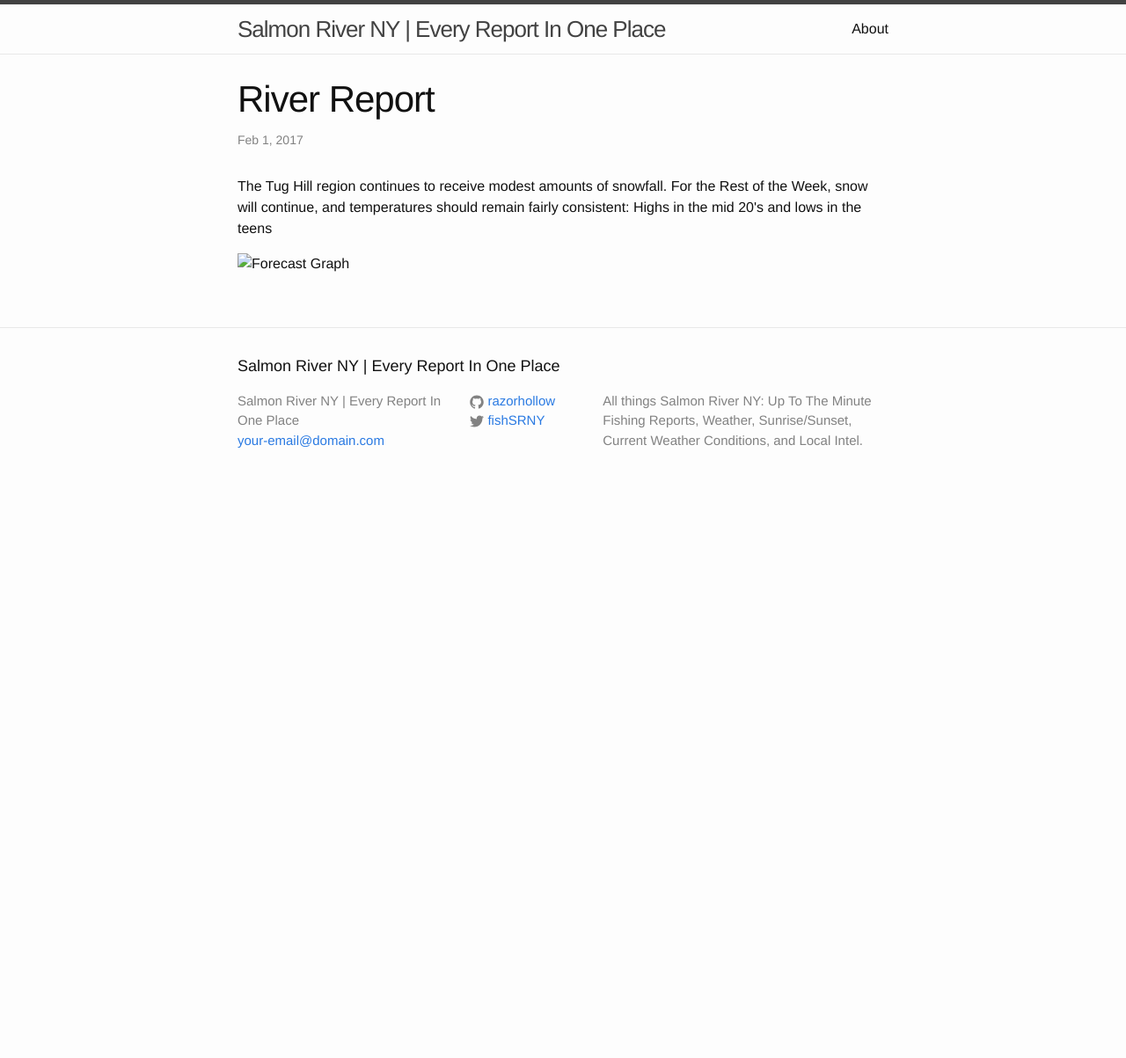
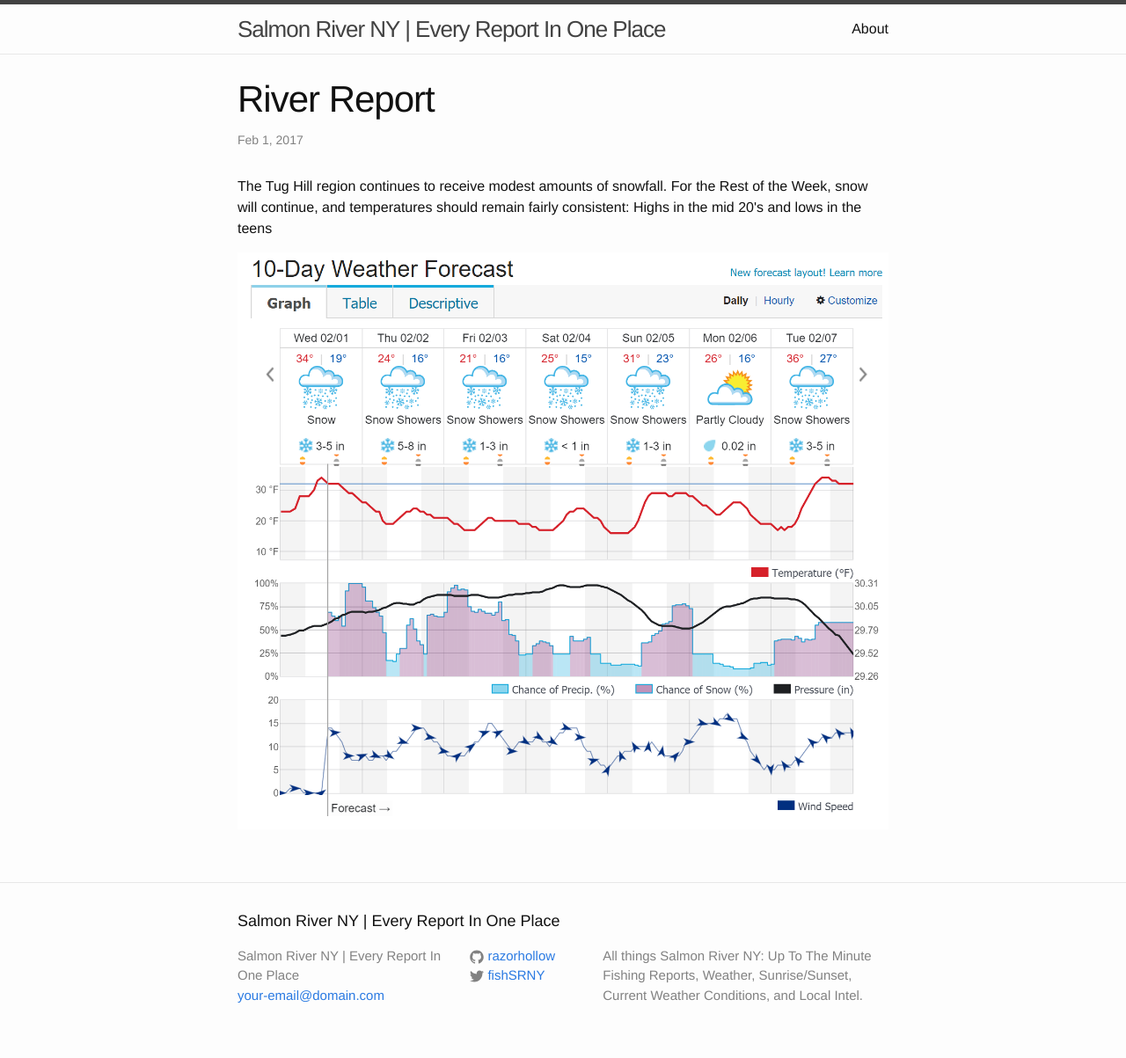
Before and after one commit to razorhollow/razorhollow.github.io, a Jekyll site: the page built from _posts/2017-01-31-River-Report.html, in a window 1280 px wide. Shown: the whole page at 88% size. Built offline with Jekyll 4.4.1, drawn with Linux system fonts in a browser that asks for light colours; before the commit the page ends 900 px from its top, so only the background shows below that.

Commit message:
still...

```diff
--- a/_posts/2017-01-31-River-Report.html
+++ b/_posts/2017-01-31-River-Report.html
@@ -7,4 +7,4 @@ categories: river report
 
 <p>The Tug Hill region continues to receive modest amounts of snowfall. For the Rest of the Week, snow will continue, and temperatures should remain fairly consistent: Highs in the mid 20's and lows in the teens</p>
 
-<img src="../assets/feb1_17.png" alt="Forecast Graph" style="width:auto">
+<img src="/assets/feb1_17.PNG" alt="Forecast Graph" style="width:auto">
```
